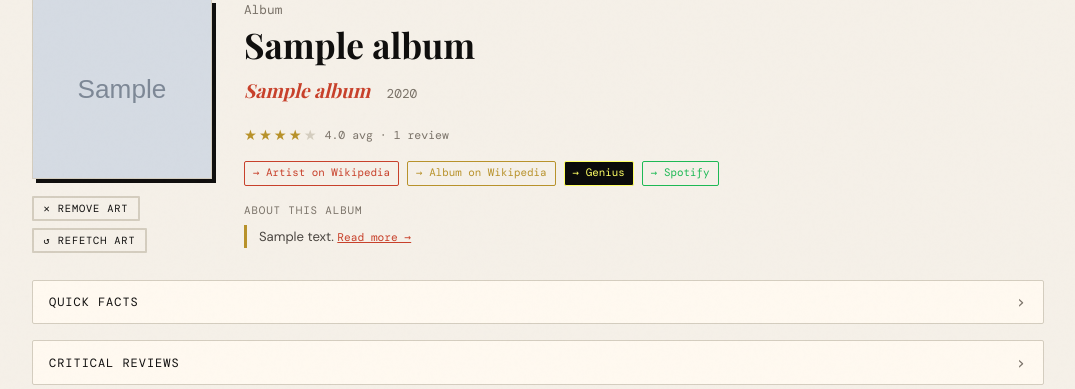
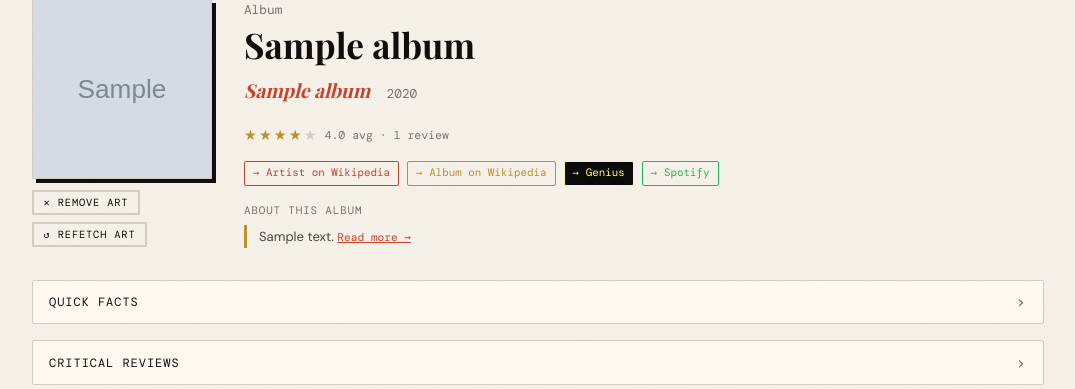
Before and after one commit to YakkAttakk/spinrate, a Flask app: template templates/album.html in a window 1280 px wide. Shown: the part 41-430 px from the top of the page, without its empty margins (102-1177 px from the left). Run offline with Flask 3, Linux system fonts and the light colour scheme; the template is opened without the code that fills it: most values are stand-ins (such as "Sample title", 1, 10 or a date in 2020); grey boxes marked "Sample" are stand-in pictures; some libraries are stand-ins or nearby versions; some web fonts are replaced.

Commit message:
Fix art buttons: move outside fixed-height cover div

```diff
--- a/templates/album.html
+++ b/templates/album.html
@@ -14,6 +14,7 @@
     }
   </style>
   <div class="album-header">
+    <div>
       <div class="album-cover">
         {% if album.cover_url %}
           <img src="{{ album.cover_url }}" alt="{{ album.title }}"
@@ -23,17 +24,18 @@
         {% else %}
           <div style="width:100%;height:100%;background:var(--cream);border:1px solid var(--border);display:flex;align-items:center;justify-content:center;font-size:4rem;box-shadow:4px 4px 0 var(--ink);">🎵</div>
         {% endif %}
-      <!-- Art controls -->
-      <div style="display:flex;gap:0.4rem;margin-top:0.5rem;flex-wrap:wrap;">
+      </div>
+      <!-- Art controls — outside the fixed-size cover box -->
+      <div style="display:flex;gap:0.4rem;margin-top:0.6rem;flex-wrap:wrap;">
         {% if album.cover_url %}
-          <form method="post" action="/album/{{ album.id }}/clear-art" style="display:inline;">
+          <form method="post" action="/album/{{ album.id }}/clear-art">
             <button type="submit" class="btn btn-outline"
                     style="font-size:0.65rem;padding:0.25rem 0.6rem;border-color:var(--border);">
               ✕ Remove art
             </button>
           </form>
         {% endif %}
-        <form method="post" action="/album/{{ album.id }}/refetch-art" style="display:inline;">
+        <form method="post" action="/album/{{ album.id }}/refetch-art">
           <button type="submit" class="btn btn-outline"
                   style="font-size:0.65rem;padding:0.25rem 0.6rem;border-color:var(--border);">
             ↺ Refetch art
```
Lines whose indentation alone changed are shown as unchanged.
